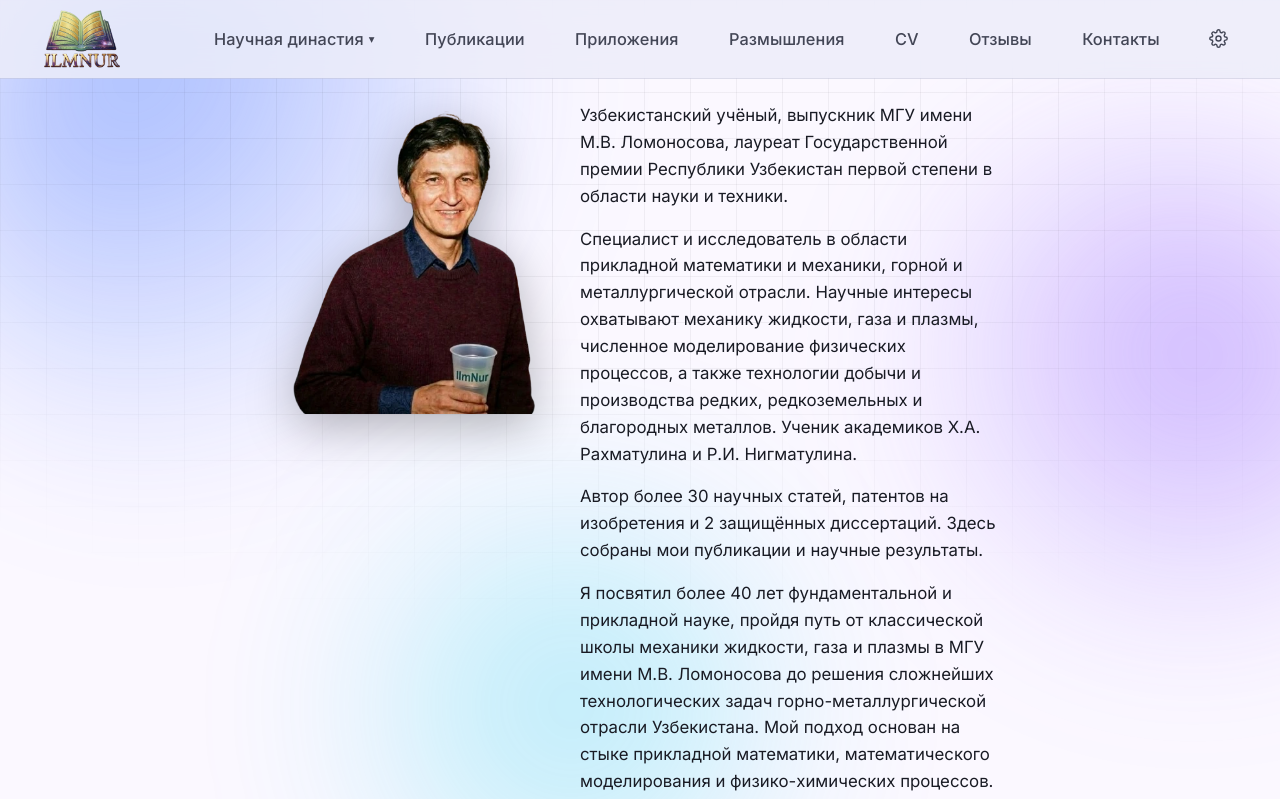
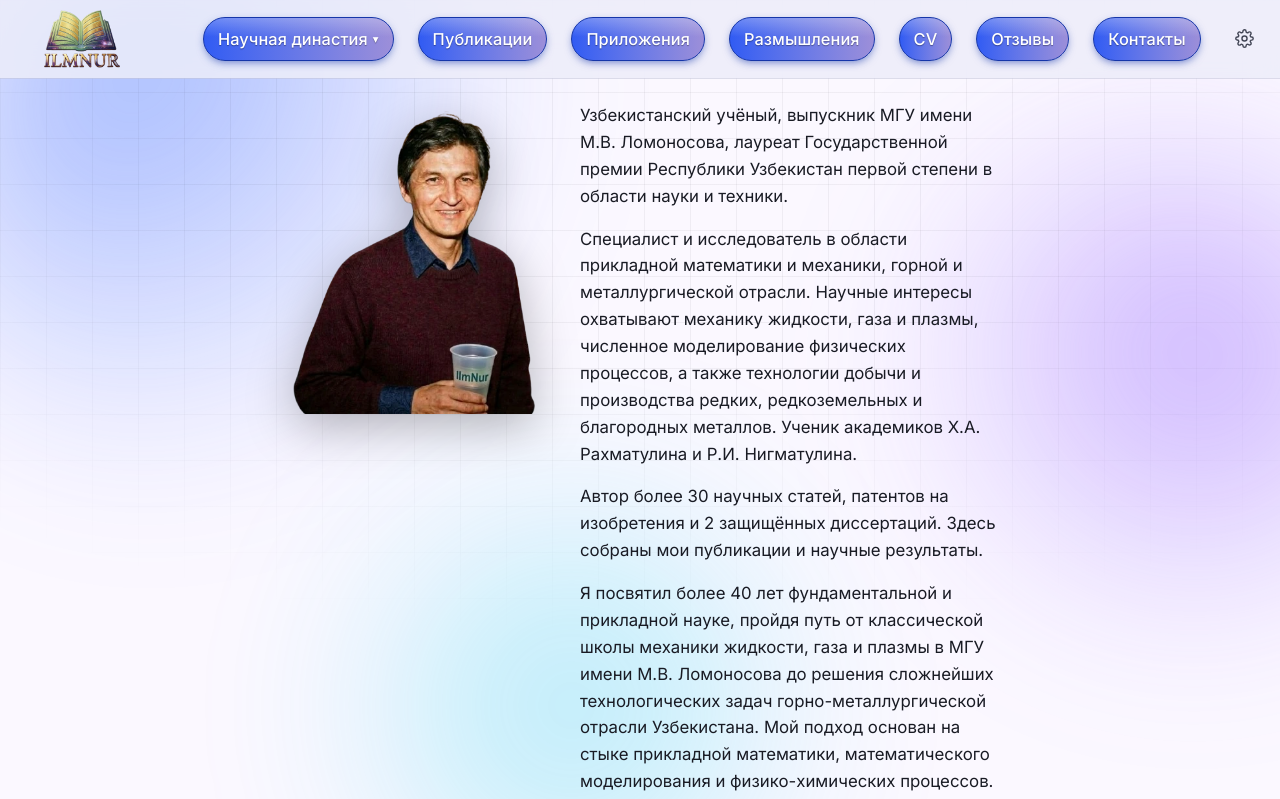
Before and after one commit to Rustam1955/rustamusman, a Flask app: page /ru/about/ in a window 1280 px wide. Shown: the top 799 px of the page. Run offline with Flask 3, Linux system fonts and the light colour scheme.

Commit message:
Верхнее меню — неоновое: открытый раздел золотой, прочие синий перламутр (Рустам: «верхние кнопки тоже попробуй»)
Co-Authored-By: Claude Opus 5.5 <noreply@anthropic.com>

```diff
--- a/static/css/neon.css
+++ b/static/css/neon.css
@@ -83,3 +83,44 @@
               inset 0 1px 0 rgba(255, 255, 255, .45) !important;
 }
 }
+
+/* ---------- Верхнее меню (Рустам, 21.10.2026: «верхние кнопки тоже») ----------
+   Как вкладки в IlmNur: открытый раздел — золото, прочие — синий перламутр */
+.site-nav > a, .nav-dropdown-toggle {
+  --n-dark: #030517; --n-glow: #1f4df2; --n-glow2: #b8a8ff; --n-text: #e6ecff; --n-sheen: 1;
+  color: var(--n-text) !important;
+  background:
+    radial-gradient(ellipse 70% 60% at 50% -10%,
+      color-mix(in srgb, var(--n-glow2) calc(55% * var(--n-sheen) + 25%), transparent) 0%, transparent 70%),
+    var(--n-dark) !important;
+  border: 1.5px solid color-mix(in srgb, var(--n-glow) 70%, white) !important;
+  box-shadow:
+    inset 0 0 10px 1px color-mix(in srgb, var(--n-glow) 80%, transparent),
+    inset 0 4px 10px -4px color-mix(in srgb, var(--n-glow2) 80%, white),
+    0 0 8px -2px color-mix(in srgb, var(--n-glow) 60%, transparent) !important;
+  margin: 0 3px;
+  transition: transform .2s ease-out, filter .2s ease-out !important;
+}
+.site-nav > a.active, .nav-dropdown-toggle.active, .nav-dropdown.active .nav-dropdown-toggle {
+  --n-dark: #120a02; --n-glow: #f2ad2e; --n-glow2: #d9801f; --n-text: #fff0c8; --n-sheen: 0;
+}
+.site-nav > a:hover, .nav-dropdown-toggle:hover { filter: brightness(1.15); }
+.site-nav > a:active, .nav-dropdown-toggle:active { transform: translateY(2px) scale(.97); filter: brightness(.9); }
+:root[data-theme="light"] :is(.site-nav > a, .nav-dropdown-toggle) {
+  color: #fff !important; text-shadow: 0 1px 1px rgba(0, 0, 0, .35);
+  background: linear-gradient(180deg, rgba(255, 255, 255, .28) 0%, transparent 45%),
+              linear-gradient(90deg, color-mix(in srgb, var(--n-glow) 92%, white),
+                                     color-mix(in srgb, var(--n-glow2) 85%, black)) !important;
+  border: 1px solid color-mix(in srgb, var(--n-glow) 70%, black) !important;
+  box-shadow: 0 3px 8px -2px color-mix(in srgb, var(--n-glow) 45%, rgba(0, 0, 0, .35)) !important;
+}
+@media (prefers-color-scheme: light) {
+  :root:not([data-theme]) :is(.site-nav > a, .nav-dropdown-toggle) {
+    color: #fff !important; text-shadow: 0 1px 1px rgba(0, 0, 0, .35);
+    background: linear-gradient(180deg, rgba(255, 255, 255, .28) 0%, transparent 45%),
+                linear-gradient(90deg, color-mix(in srgb, var(--n-glow) 92%, white),
+                                       color-mix(in srgb, var(--n-glow2) 85%, black)) !important;
+    border: 1px solid color-mix(in srgb, var(--n-glow) 70%, black) !important;
+    box-shadow: 0 3px 8px -2px color-mix(in srgb, var(--n-glow) 45%, rgba(0, 0, 0, .35)) !important;
+  }
+}
--- a/templates/base.html
+++ b/templates/base.html
@@ -45,7 +45,7 @@
   <!-- Material 3 поверх прежних стилей (01.10.2026); убрать строку — прежний вид -->
   <link rel="stylesheet" href="{{ url_for('static', filename='css/m3.css') }}?v=4">
   <!-- Неоновые кнопки Рустама (21.10.2026), как в IlmNur; убрать строку — прежние кнопки -->
-  <link rel="stylesheet" href="{{ url_for('static', filename='css/neon.css') }}?v=1">
+  <link rel="stylesheet" href="{{ url_for('static', filename='css/neon.css') }}?v=2">
   <script type="application/ld+json">{{ person_jsonld|safe }}</script>
   <script>
     // Применяем сохранённые тему и фон до первой отрисовки — без этого
```
